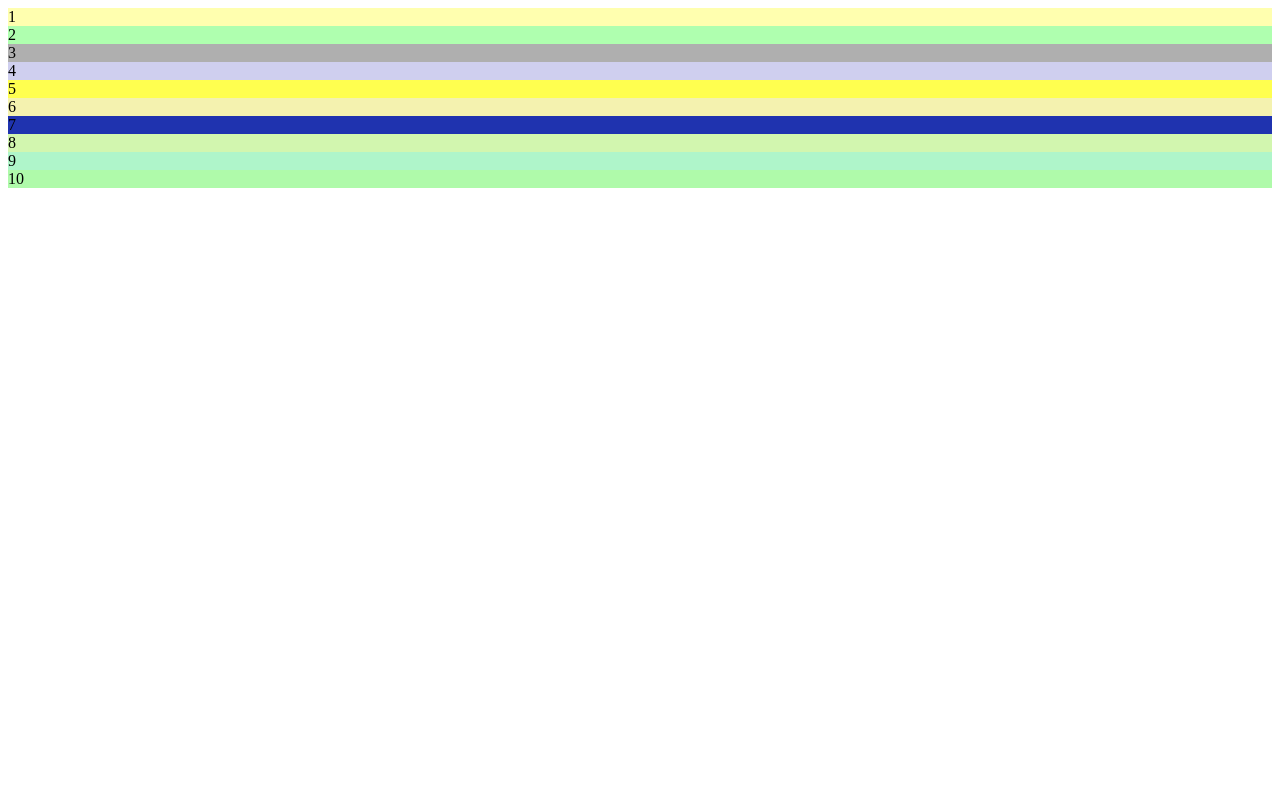
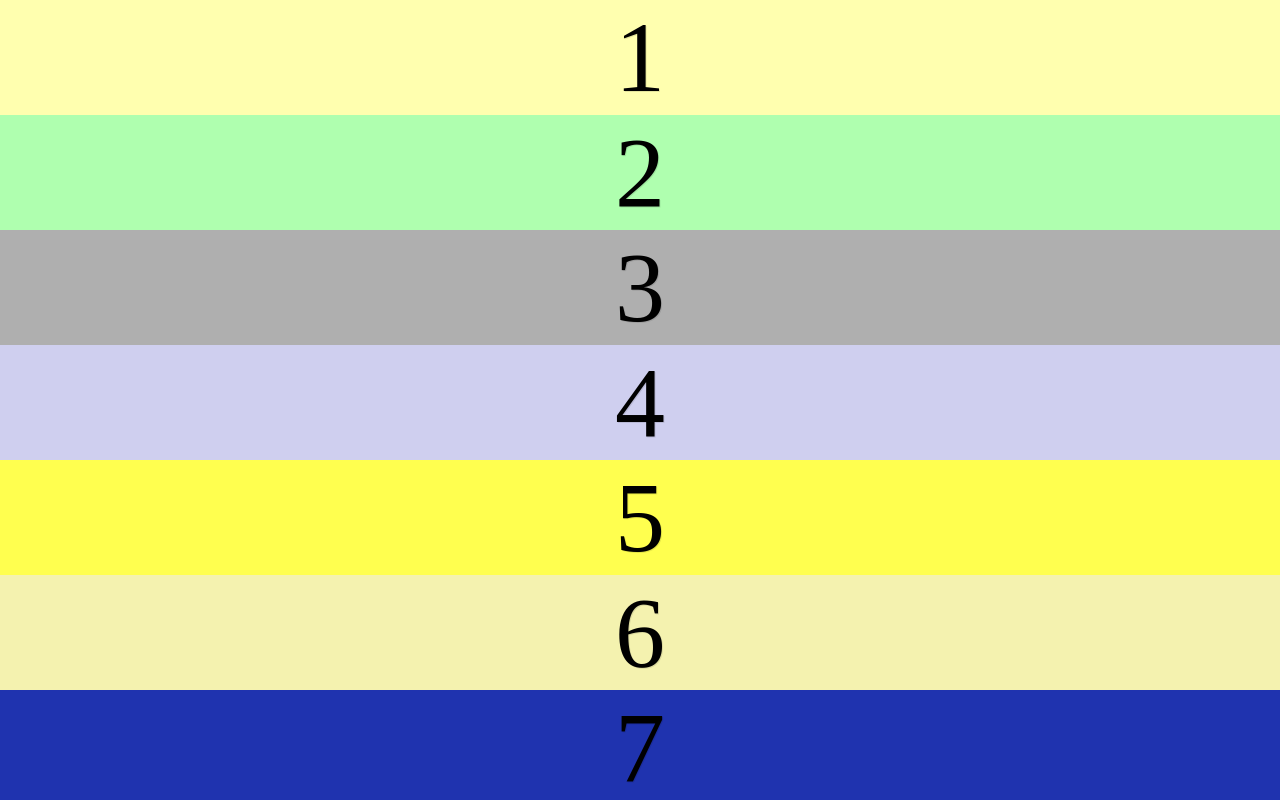
Before and after one commit to fmontalenti/Clase-08, a plain HTML site: page index.html in a window 1280 px wide. Shown: the top 800 px of the page. Drawn offline with Linux system fonts and the light colour scheme.

Commit message:
Estilos basicos agregados

```diff
--- a/index.html
+++ b/index.html
@@ -6,6 +6,18 @@
     <meta http-equiv="X-UA-Compatible" content="ie=edge" />
     <title>Document</title>
     <style>
+      :root,
+      html,
+      body {
+        margin: 0;
+        padding: 0;
+      }
+      .box {
+        text-shadow: 1px 1px 0 rgba(0, 0, 0, 0.1);
+        font-size: 100px;
+        text-align: center;
+      }
+
       .box1 {
         background-color: #ffffaf;
       }
```
